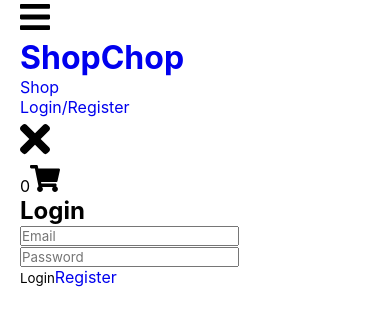
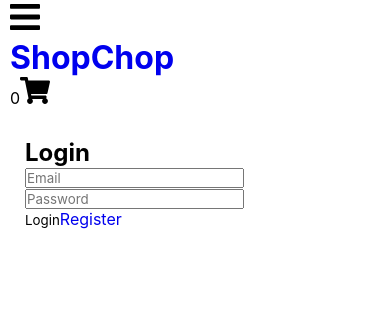
Before and after one commit to ranjanamrit/ShopChopp, a React (Create React App) app in the folder client/: page /login in a window 390 px wide. Shown: the top 326 px of the page. Built offline with nearby package versions, Linux system fonts and the light colour scheme; no server answers; the HTML template or start-up script is replaced by a standard one.

Commit message:
final commit

```diff
--- a/client/src/Components/Header/Header.js
+++ b/client/src/Components/Header/Header.js
@@ -1,4 +1,4 @@
-import React, {useContext} from 'react'
+import React, {useContext,useState} from 'react'
 import {GlobalState} from '../../globalState'
 import Menu from './icons/menu.svg'
 import Cart from './icons/cart.svg'
@@ -11,6 +11,7 @@ export default function Header() {
     const [isLogged] = state.UserAPI.isLogged
     const [isAdmin] = state.UserAPI.isAdmin
     const [cart] = state.UserAPI.cart
+    const [menu, setMenu] = useState(false)
 
     const logoutUser = async () => {
         await axios.get('/user/logout')
@@ -34,9 +35,13 @@ export default function Header() {
             </>
         )
     }
+
+    const styleMenu = {
+        left: menu? 0:"-100%"
+    }
     return (
         <header>
-            <div className='menu'>
+            <div className='menu' onClick={() => setMenu(!menu)}>
                 <img src={Menu} alt="" width="30"></img>
             </div>
             <div className='logo'>
@@ -45,14 +50,14 @@ export default function Header() {
 
                 </h1>
             </div>
-            <ul>
+            <ul style={styleMenu}>
                 <li><Link to="/">{isAdmin ? "Products" : "Shop"}</Link></li>
                 {isAdmin && adminRouter()}
                 {
                     isLogged ? logRouter() : <li><Link to="/login">Login/Register</Link></li>
                 }
-                <li>
-                    <img src={Close} alt="" width="30" className="menu"></img>
+                <li onClick={() => setMenu(!menu)}>
+                    <img src={Close} alt="" width="30" className="menu" ></img>
                 </li>
             </ul>
             {
--- a/client/src/Components/MainPages/products/Filter.js
+++ b/client/src/Components/MainPages/products/Filter.js
@@ -5,13 +5,13 @@ import { GlobalState } from '../../../globalState'
 export default function Filter() {
     const state = useContext(GlobalState)
     const [categories] = state.CategoriesAPI.categories
-    const [products,setProducts] = state.ProductAPI.products
     const [category,setCategory] = state.ProductAPI.category
     const [sort, setSort] = state.ProductAPI.sort
     const [search, setSearch] = state.ProductAPI.search
 
     const handleCategory = e => {
         setCategory(e.target.value)
+        setSearch('')
     }
     return (
         <div className="filter-menu">
@@ -26,6 +26,18 @@ export default function Filter() {
                     }
                 </select>
             </div>
+            <input type="text" value={search} placeholder="Enter your search" onChange={e => setSearch(e.target.value.toLowerCase())}/>
+            <div className="row sort">
+                <span>Sort By:</span>
+                <select value={sort} onChange={e => setSort(e.target.value)}>
+                    <option value="">All product</option>
+                    <option value="sort=oldest">Oldest</option>
+                    <option value="sort=-sold">Best Sale</option>
+                    <option value="sort=-price">Price: High-Low</option>
+                    <option value="sort=price">Price: Low-high</option>
+                </select>
+            </div>
         </div>
+
     )
 }
--- /dev/null
+++ b/client/src/Components/MainPages/products/LoadMore.js
@@ -0,0 +1,17 @@
+import React,{useContext} from 'react'
+import { GlobalState } from '../../../globalState'
+
+export default function LoadMore() {
+    const state = useContext(GlobalState)
+    const [page, setPage] = state.ProductAPI.page
+    const [result] = state.ProductAPI.result
+    return (
+        <div className="load-more">
+            {
+                result < page*9 ? ""
+                : <button onClick={() => setPage(page+1)}>Load more</button>
+            }
+
+        </div>
+    )
+}
--- a/client/src/Components/MainPages/products/Products.js
+++ b/client/src/Components/MainPages/products/Products.js
@@ -4,6 +4,7 @@ import { GlobalState } from '../../../globalState'
 import Loading from '../utils/Loading/Loading'
 import ProductItems from '../utils/productItem/productItems'
 import Filter from './Filter'
+import LoadMore from './LoadMore'
 
 export default function Products() {
     const state = useContext(GlobalState)
@@ -72,6 +73,7 @@ export default function Products() {
                 })
             }
         </div>
+            <LoadMore/>
         {products.length===0 && <Loading/>}
         </>
     )
--- a/client/src/api/ProductAPI.js
+++ b/client/src/api/ProductAPI.js
@@ -14,7 +14,6 @@ export default function ProductAPI() {
             const res = await axios.get(`/api/products?limit=${page*9}&${category}&${sort}&title[regex]=${search}`)
             setProducts(res.data.products)
             setResult(res.data.result)
-            console.log(res)
         }
         getProduct()
     },[callBack,category,page,sort,search])
--- a/client/src/index.css
+++ b/client/src/index.css
@@ -50,3 +50,78 @@ button{
 @import url("./Components/MainPages/categories/Categories.css");
 /* ~~~~~~~~~~~~~~~~~~~~~~~Create Product ~~~~~~~~~~~~~~~~~~~~ */
 @import url("./Components/MainPages/CreateProduct/CreateProduct.css");
+
+/********************** Responsive *******************************/
+
+@media (max-width: 820px){
+  header .logo{
+    min-width: 115px;
+    flex: none;
+  }
+  header ul{
+    padding: 10px 0;
+  }
+}
+@media (max-width: 720px){
+  header ul{
+    position: fixed;
+    top:0;
+    left: 0;
+    width: 100%;
+    height: 100vh;
+    background-color: white;
+    display: flex;
+    flex-direction: column;
+    justify-content: space-around;
+    align-items: center;
+    opacity: 0.98;
+    z-index: 99;
+    transition: 0.5s ease-in;
+  }
+  header .menu{
+    display: block;
+    cursor: pointer;
+  }
+  header ul li .menu{
+    position: absolute;
+    top: 20px;
+    right: 20px;
+  }
+  header{
+    justify-content: space-between;
+  }
+}
+@media (max-width: 570px) {
+  .filter-menu .row span{
+    display: none;
+  }
+}
+@media (max-width: 500px) {
+  .App{
+    padding: 0 10px;
+  }
+  .detail {
+    font-size: 100%;
+    padding: 0;
+  }
+  .filter-menu input{
+    margin: 0;
+  }
+  .filter-menu .sort{
+    flex:1;
+  }
+  .filter-menu .sort select{
+    width: 100%;
+    min-width: 290px;
+    margin: 5px 0;
+  }
+  .login-page{
+    padding: 30px 15px;
+  }
+  .delete-all{
+    margin: 20px 0;
+  }
+  .create_product .upload{
+    margin: 20px 0;
+  }
+}
```
Also changed, not shown: client/src/Components/MainPages/products/Products.css (+32 -0 lines), package.json (+8 -1 lines), 2 other files (tests, documents, lock files or other folders).
